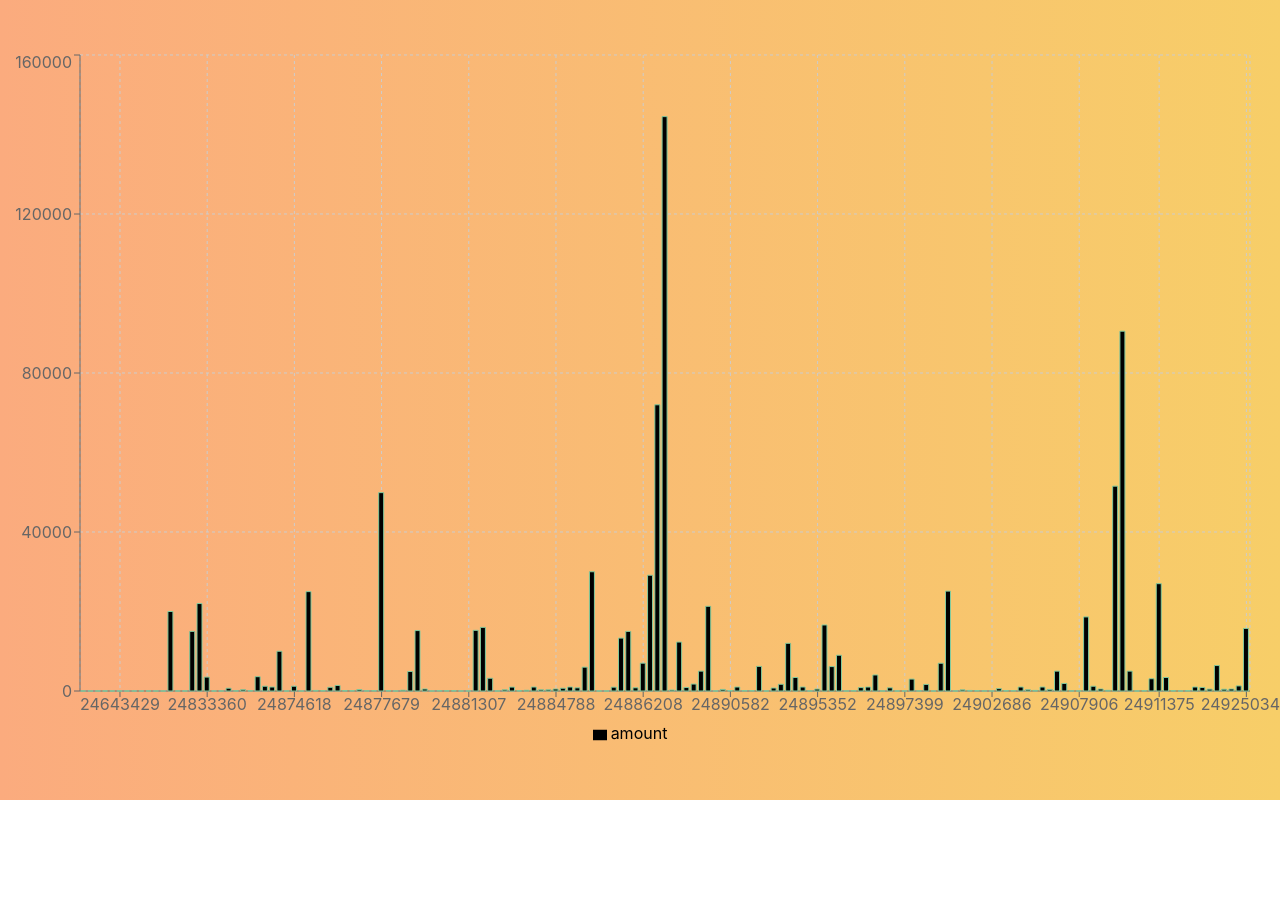
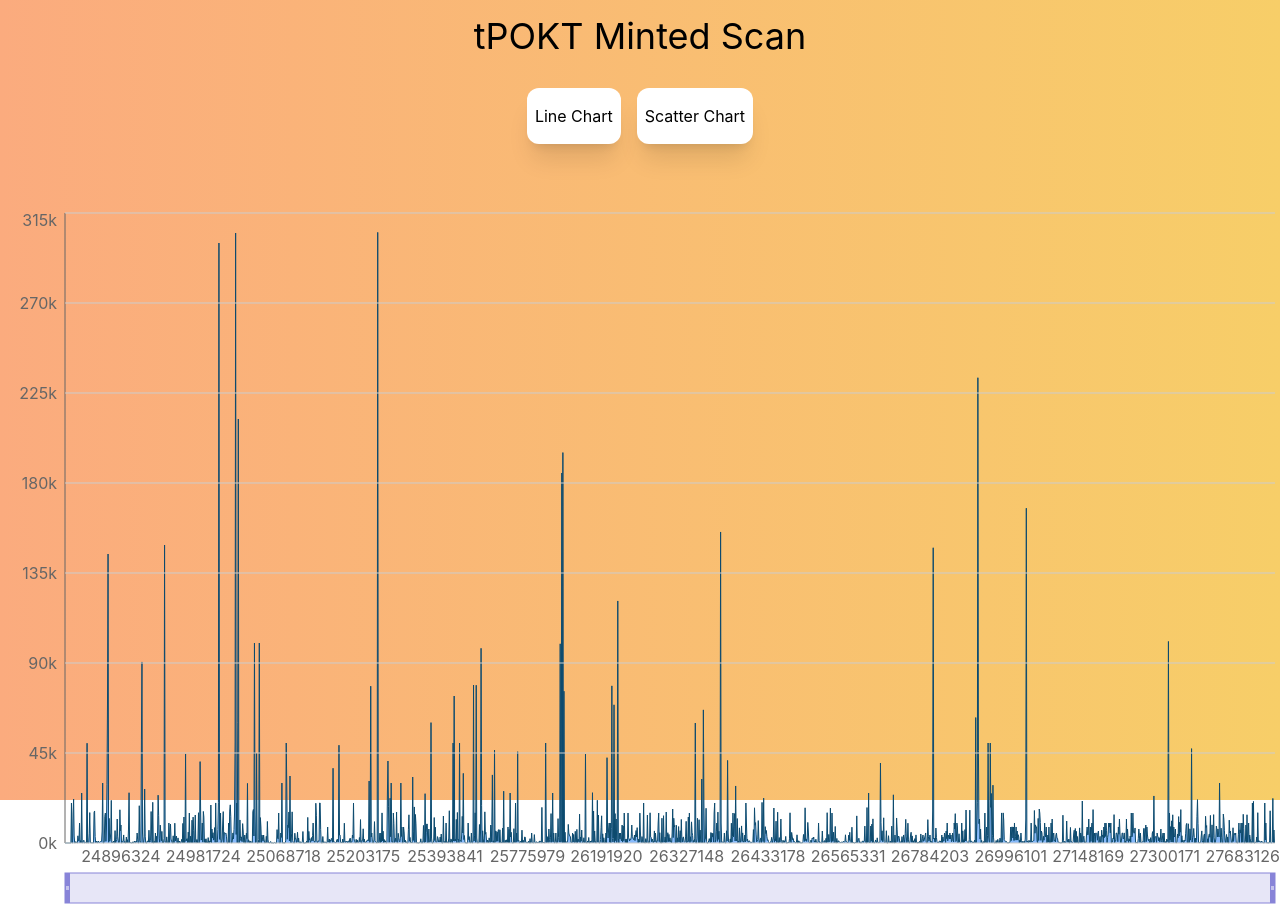
Before and after one commit to Cancuuu/tpokt-scan, a Next.js app: page / in a window 1280 px wide. Before the commit the page ends 800 px from the top, so only its background shows below. Built offline with nearby package versions, Linux system fonts and the light colour scheme; no server answers.

Commit message:
added context and scatter line chart

```diff
--- /dev/null
+++ b/components/Button.jsx
@@ -0,0 +1,14 @@
+import React from "react";
+
+const Button = ({ label, onClick }) => {
+  return (
+    <button
+      className="px-2 py-4 bg-white rounded-xl shadow-xl transition hover:scale-110"
+      onClick={() => onClick()}
+    >
+      {label}
+    </button>
+  );
+};
+
+export default Button;
--- /dev/null
+++ b/components/CustomTooltip.tsx
@@ -0,0 +1,17 @@
+interface Tooltip {
+  active: boolean;
+  payload: any;
+  label: string;
+}
+
+export const CustomTooltip = ({ active, payload, label }: Tooltip) => {
+  if (active) {
+    return (
+      <div className="bg-slate-200 rounded-xl p-4 shadow-xl text-center">
+        <p>Block Number: {label}</p>
+        <p>Minted Amount: U$D {payload[0].payload.amount}</p>
+        <p>Tx Hash: {payload[0].payload.txHash}</p>
+      </div>
+    );
+  }
+};
--- /dev/null
+++ b/components/LineChart.jsx
@@ -0,0 +1,37 @@
+import React from "react";
+import {
+  ResponsiveContainer,
+  AreaChart,
+  Area,
+  XAxis,
+  YAxis,
+  Brush,
+  CartesianGrid,
+  Tooltip,
+} from "recharts";
+import { CustomTooltip } from "./CustomTooltip";
+
+const LineChart = ({ data }) => {
+  return (
+    <ResponsiveContainer width="100%" height={700} className="mt-16">
+      <AreaChart data={data}>
+        <Area dataKey="amount" stroke="#0C4A6E" fill="#388DF8" />
+
+        <XAxis dataKey="block" axisLine={false} tickLine={false} />
+
+        <YAxis
+          dataKey="amount"
+          tickLine={false}
+          tickCount={8}
+          tickFormatter={(amount) => `${amount / 1000}k`}
+        />
+
+        <Tooltip content={<CustomTooltip />} />
+        <Brush dataKey="block" height={30} stroke="#8884d8" />
+        <CartesianGrid vertical={false} color="#0C4A6E" />
+      </AreaChart>
+    </ResponsiveContainer>
+  );
+};
+
+export default LineChart;
--- a/components/Navbar.tsx
+++ /dev/null
@@ -1,40 +0,0 @@
-import React from "react";
-
-export const Navbar = () => {
-  const connectWallet = async () => {
-    try {
-      const { ethereum } = window;
-      if (!ethereum) {
-        console.log("Make sure you have metamask connected");
-        return;
-      }
-
-      const accounts = await ethereum.request({
-        method: "eth_requestAccounts",
-      });
-
-      console.log("Connected", accounts[0]);
-    } catch (error) {
-      console.log(error);
-    }
-  };
-  return (
-    <nav className="griddie items-center px-16">
-      <div className="col-start-1 col-end-3">
-        <h2>tPOKT scan</h2>
-      </div>
-      <li className="flex justify-between col-start-4 col-end-9">
-        <ul>Chart #1</ul>
-        <ul>Chart #2</ul>
-        <ul>Chart #3</ul>
-      </li>
-
-      <button
-        onClick={connectWallet}
-        className="px-2 py-4 bg-orange-600 rounded-xl col-start-12 col-end-13"
-      >
-        Connect Wallet
-      </button>
-    </nav>
-  );
-};
--- /dev/null
+++ b/components/ScatterChart.tsx
@@ -0,0 +1,41 @@
+import {
+  ResponsiveContainer,
+  YAxis,
+  CartesianGrid,
+  Tooltip,
+  Legend,
+  Scatter,
+  ScatterChart,
+} from "recharts";
+
+import { CustomTooltip } from "./CustomTooltip";
+
+const ScatterComponent = ({ data }: any) => {
+  return (
+    <ResponsiveContainer width="100%" height={700} className="mt-16">
+      <ScatterChart margin={{ top: 20, right: 20, bottom: 10, left: 10 }}>
+        <Scatter
+          data={data}
+          fill="#388DF8"
+          stroke="#0C4A6E"
+          name="Minted Txs"
+        />
+        <YAxis
+          dataKey="amount"
+          tickLine={false}
+          tickCount={5}
+          tickFormatter={(amount) => `${amount / 1000}k`}
+        />
+        <Legend />
+        <Tooltip
+          content={
+            <CustomTooltip active={false} payload={undefined} label={""} />
+          }
+        />
+        <CartesianGrid strokeDasharray="3 3" vertical={false} />
+      </ScatterChart>
+    </ResponsiveContainer>
+  );
+};
+
+export default ScatterComponent;
--- /dev/null
+++ b/context/mintedDataProvider.js
@@ -0,0 +1,42 @@
+import React, { useState, createContext } from "react";
+import mintedTxs from "../public/contractData/mintedTxsData.json";
+import { hexToDec } from "../lib/getData";
+
+export const MintedTxsContext = createContext();
+
+const MintedTxsProvider = (props) => {
+  const [minted, setMinted] = useState([]);
+  const [pagination, setPagination] = useState([]);
+
+  const destructureTxsArray = () => {
+    setMinted([]);
+
+    mintedTxs.forEach((array) => {
+      const txs = array.map((tx) => {
+        return {
+          id: tx.blockNumber || "",
+          block: tx.blockNumber || "",
+          txHash: tx.transactionHash || "",
+          amount: hexToDec(tx.args[1].hex) || "",
+        };
+      });
+      setMinted((prev) => [...prev, ...txs]);
+    });
+  };
+
+  return (
+    <MintedTxsContext.Provider
+      value={{
+        minted,
+        setMinted,
+        pagination,
+        setPagination,
+        destructureTxsArray,
+      }}
+    >
+      {props.children}
+    </MintedTxsContext.Provider>
+  );
+};
+
+export default MintedTxsProvider;
--- a/lib/getData.ts
+++ b/lib/getData.ts
@@ -21,30 +21,30 @@ export const getBlockTimeStamp = async (blockNumber: number) => {
   return block.timestamp;
 };
 
-// const init = async () => {
-//   const url =
-//     "https://poly-mainnet.gateway.pokt.network/v1/lb/6264c337aa777e00391997da";
+const init = async () => {
+  const url =
+    "https://poly-mainnet.gateway.pokt.network/v1/lb/6264c337aa777e00391997da";
 
-//   const provider = new ethers.providers.JsonRpcProvider(url);
-//   const contract = new ethers.Contract(CONTRACT_ADDRESS, abi, provider);
-//   const block = await provider.getBlockNumber();
+  const provider = new ethers.providers.JsonRpcProvider(url);
+  const contract = new ethers.Contract(CONTRACT_ADDRESS, abi, provider);
+  const block = await provider.getBlockNumber();
 
-//   const steps = Math.ceil((block - CONTRACT_CREATION_BLOCK) / 100000);
+  const steps = Math.ceil((block - CONTRACT_CREATION_BLOCK) / 100000);
 
-//   for (let n = 0; n < steps; n++) {
-//     await contract
-//       .queryFilter(
-//         FILTER_ADDRESS_TOPIC,
-//         CONTRACT_CREATION_BLOCK + n * 100000,
-//         CONTRACT_CREATION_BLOCK + (n + 1) * 100000
-//       )
-//       .then((res) => {
-//         // setQueries((prev) => [...prev, ...res]);
-//       })
-//       .catch((err) => {
-//         if (err.code === -32602) {
-//           console.log(err.code, err);
-//         }
-//       });
-//   }
-// };
+  for (let n = 0; n < steps; n++) {
+    await contract
+      .queryFilter(
+        FILTER_ADDRESS_TOPIC,
+        CONTRACT_CREATION_BLOCK + n * 100000,
+        CONTRACT_CREATION_BLOCK + (n + 1) * 100000
+      )
+      .then((res) => {
+        // setQueries((prev) => [...prev, ...res]);
+      })
+      .catch((err) => {
+        if (err.code === -32602) {
+          console.log(err.code, err);
+        }
+      });
+  }
+};
--- a/pages/_app.tsx
+++ b/pages/_app.tsx
@@ -1,8 +1,13 @@
-import '../styles/globals.css'
-import type { AppProps } from 'next/app'
+import "../styles/globals.css";
+import type { AppProps } from "next/app";
+import MintedTxsProvider from "../context/mintedDataProvider";
 
 function MyApp({ Component, pageProps }: AppProps) {
-  return <Component {...pageProps} />
+  return (
+    <MintedTxsProvider>
+      <Component {...pageProps} />
+    </MintedTxsProvider>
+  );
 }
 
-export default MyApp
+export default MyApp;
--- a/pages/index.jsx
+++ b/pages/index.jsx
@@ -1,67 +1,52 @@
-import { useEffect, useState } from "react";
-import mintedTxs from "../public/contractData/mintedTxsData.json";
-// import { hexToDec } from "../lib/getData";
-// import { Bar } from "react-chartjs-2";
-import { Chart as ChartJs } from "chart.js/auto";
-import { hexToDec, getBlockTimeStamp } from "../lib/getData";
-import {
-  BarChart,
-  CartesianGrid,
-  XAxis,
-  YAxis,
-  Tooltip,
-  Legend,
-  Line,
-  Bar,
-  ResponsiveContainer,
-} from "recharts";
+import { useEffect, useState, useContext } from "react";
+import LineChart from "../components/LineChart";
+import ScatterComponent from "../components/ScatterChart";
+import Button from "../components/Button";
+import { MintedTxsContext } from "../context/mintedDataProvider";
 
 const Home = () => {
-  const [minted, setMinted] = useState([]);
-  const [queries, setQueries] = useState([]);
-  const [pagination, setPagination] = useState([]);
-  const [totalTxs, setTotalTxs] = useState([]);
+  const { minted, setMinted, pagination, setPagination, destructureTxsArray } =
+    useContext(MintedTxsContext);
 
-  const destructureTxsArray = () => {
-    setMinted([]);
-    const mintedCopy = mintedTxs.slice(0, 2);
-
-    mintedCopy.forEach((array) => {
-      const txs = array.map((tx) => {
-        return {
-          id: tx.blockNumber || "",
-          block: tx.blockNumber || "",
-          txHash: tx.transactionHash || "",
-          amount: hexToDec(tx.args[1].hex) || "",
-        };
-      });
-      setMinted((prev) => [...prev, ...txs]);
-    });
-  };
+  const [chartSelected, setChartSelected] = useState({
+    line: true,
+    scatter: false,
+  });
 
   useEffect(() => {
     destructureTxsArray();
   }, []);
 
-  useEffect(() => {
-    console.log(minted);
-  }, [minted]);
-
   return (
-    <div className="py-4 h-screen flex justify-center items-center bg-gradient-to-r from-orange to-yellow">
-      <ResponsiveContainer width="100%" height={700}>
-        <BarChart
-          data={minted}
-          margin={{ top: 5, right: 30, left: 20, bottom: 5 }}
-        >
-          <CartesianGrid strokeDasharray="3 3" />
-          <XAxis dataKey="block" />
-          <YAxis dataKey="amount" />
-          <Tooltip />
-          <Legend />
-          <Bar dataKey="amount" stroke="#82ca9d" />
-        </BarChart>
-      </ResponsiveContainer>
+    <div className="py-4 h-screen justify-center items-center bg-gradient-to-r from-[#fbab7e] to-[#f7ce68]">
+      <h1 className="text-center text-4xl">tPOKT Minted Scan</h1>
+      <div className="mt-8 flex justify-center items-center gap-4">
+        <Button
+          label="Line Chart"
+          onClick={() => {
+            setChartSelected({
+              line: true,
+              scatter: false,
+            });
+          }}
+        />
+        <Button
+          label="Scatter Chart"
+          onClick={() => {
+            setChartSelected({
+              line: false,
+              scatter: true,
+            });
+          }}
+        />
+      </div>
+      <div className="container mx-auto">
+        {chartSelected.line ? (
+          <LineChart data={minted} />
+        ) : (
+          <ScatterComponent data={minted} />
+        )}
+      </div>
     </div>
   );
 };
--- a/tailwind.config.js
+++ b/tailwind.config.js
@@ -5,10 +5,10 @@ module.exports = {
   ],
   theme: {
     extend: {},
-    colors: {
-      orange: "#fbab7e",
-      yellow: "#f7ce68",
-    },
+    // colors: {
+    //   orange: "#fbab7e",
+    //   yellow: "#f7ce68",
+    // },
   },
   plugins: [],
 };
```
